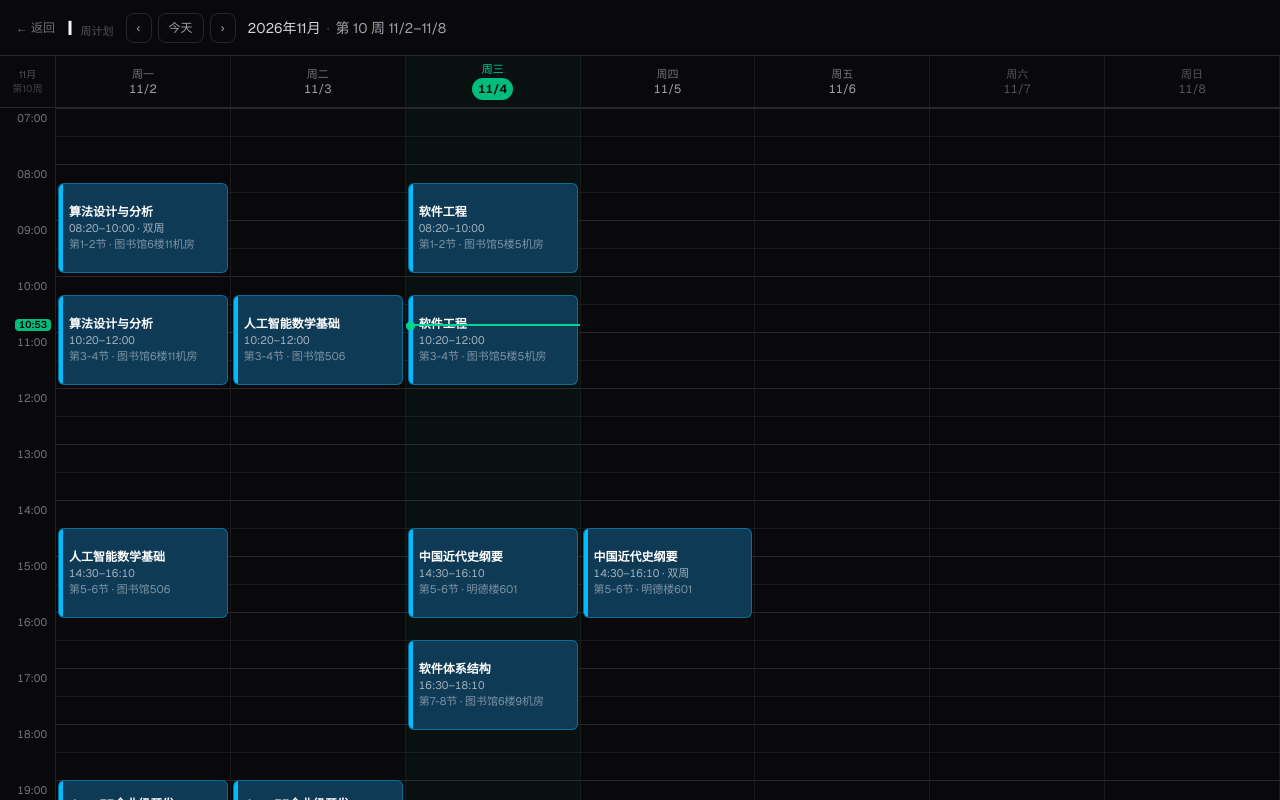
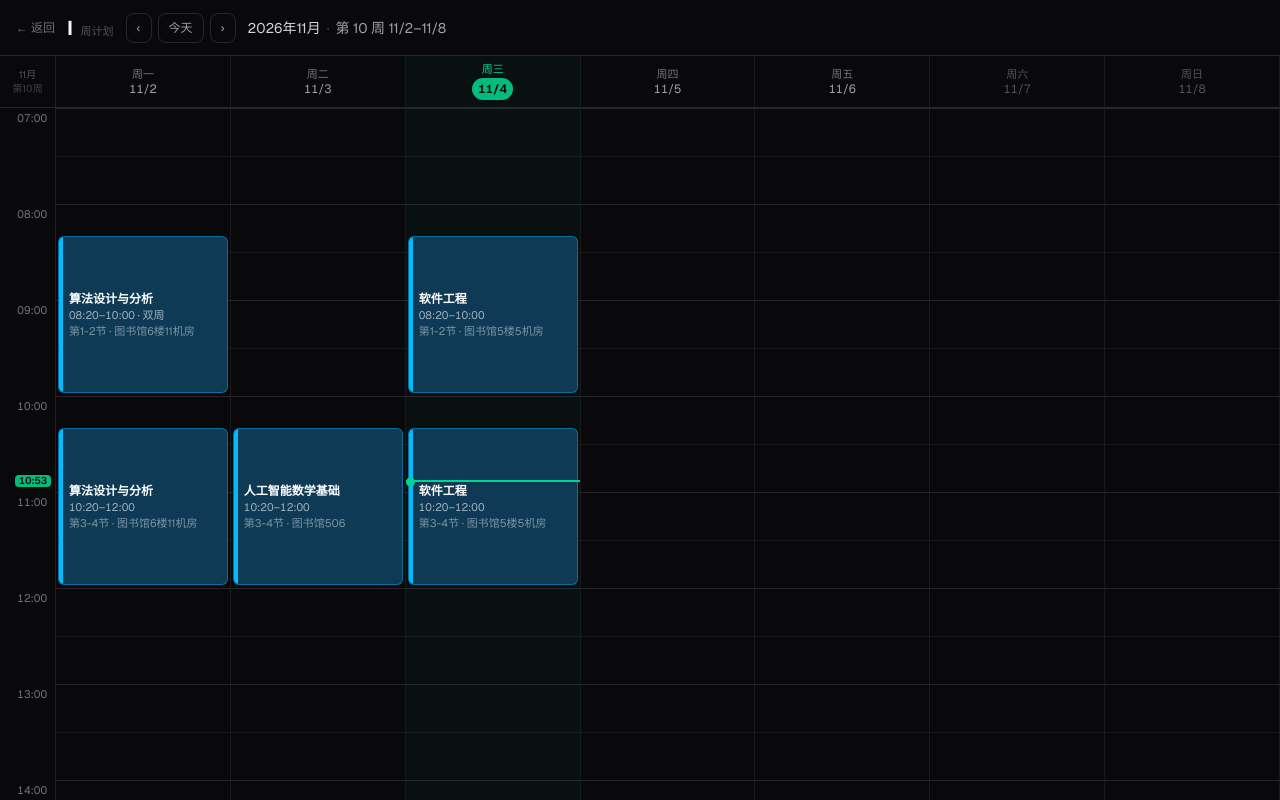
Before and after one commit to LakeRriverSheep/growth-os, a Next.js app in the folder i/: page /planner in a window 1280 px wide. Built offline with nearby package versions, Linux system fonts and the light colour scheme; no server answers.

Commit message:
style(planner): 放大每小时单元格高度，日程不再挤成一坨

```diff
--- a/i/src/app/_components/Planner.tsx
+++ b/i/src/app/_components/Planner.tsx
@@ -21,8 +21,8 @@ const TOTAL = 21;
 const ROWS = HOURS.length; // 05:00–23:00 → 18 格
 const AXIS_W = 56; // 左侧时间轴宽度
 const HEAD_H = 52; // 表头行高度
-const MIN_HOUR = 56; // 每小时最小高度：再挤就让它纵向滚动，不硬塞进一屏
-const MAX_HOUR = 120;
+const MIN_HOUR = 96; // 每小时最小高度：单元格要够大，宁可纵向滚动也不把日程挤成一坨
+const MAX_HOUR = 168;
 const NARROW_W = 768; // 窄于此宽度：一屏一天，左右滑动
 
 type Layout = { w: number; h: number; narrow: boolean; hourH: number; sbw: number };
```
